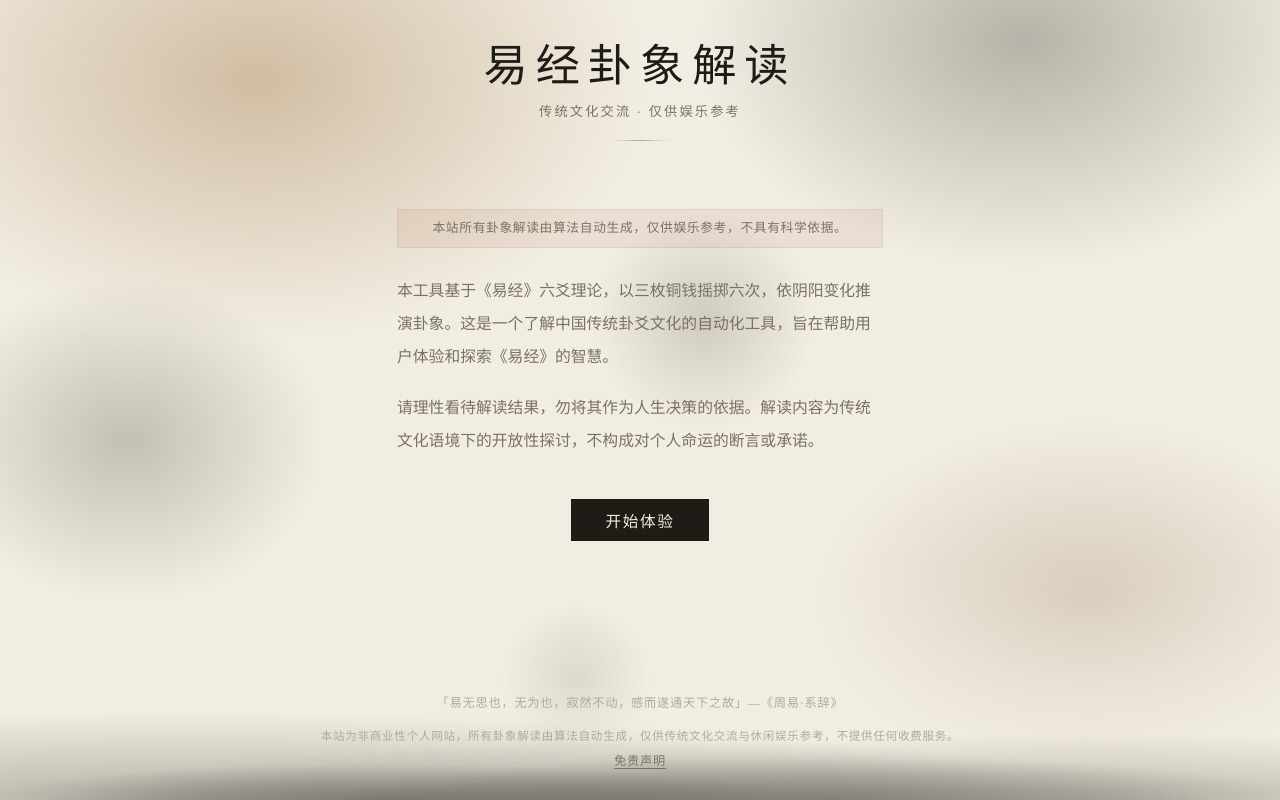
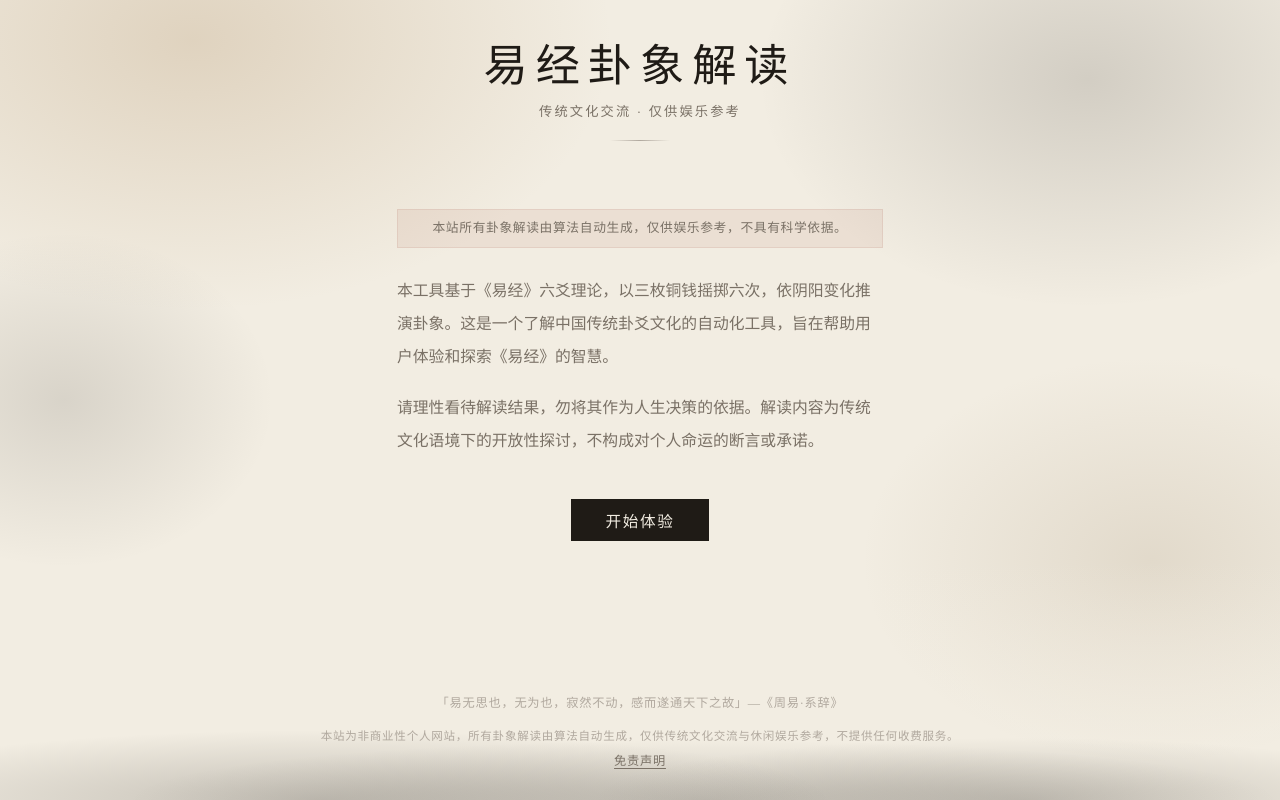
Before and after one commit to ChenyuHeee/tao, a React (Vite) app: page / in a window 1280 px wide. Built offline with nearby package versions, Linux system fonts and the light colour scheme; a web font is replaced by a local one.

Commit message:
Simplify: base on html, fewer larger gradients on body, higher alpha

```diff
--- a/src/styles/reset.css
+++ b/src/styles/reset.css
@@ -10,6 +10,7 @@ html {
   font-size: 17px;
   -webkit-font-smoothing: antialiased;
   -moz-osx-font-smoothing: grayscale;
+  background: var(--bg-silk);
 }
 
 body {
@@ -18,33 +19,23 @@ body {
   color: var(--ink-soft);
   min-height: 100vh;
   background:
-    /* ---- Mountains at the bottom ---- */
-    /* Far left peak */
-    radial-gradient(ellipse 120% 160px at 15% 100%, rgba(31, 27, 22, 0.28) 0%, transparent 55%),
-    /* Far center peak */
-    radial-gradient(ellipse 90% 120px at 50% 100%, rgba(31, 27, 22, 0.20) 0%, transparent 50%),
-    /* Far right peak */
-    radial-gradient(ellipse 100% 130px at 85% 100%, rgba(31, 27, 22, 0.24) 0%, transparent 52%),
     /* Near left hill */
-    radial-gradient(ellipse 70% 80px at 30% 100%, rgba(31, 27, 22, 0.35) 0%, transparent 45%),
+    radial-gradient(ellipse 80% 140px at 25% 100%, rgba(31, 27, 22, 0.22) 0%, transparent 50%),
+    /* Near center hill */
+    radial-gradient(ellipse 90% 120px at 55% 100%, rgba(31, 27, 22, 0.18) 0%, transparent 50%),
     /* Near right hill */
-    radial-gradient(ellipse 80% 90px at 65% 100%, rgba(31, 27, 22, 0.30) 0%, transparent 48%),
-    /* Mist veil over mountains */
-    linear-gradient(to top, rgba(242, 237, 226, 0.65) 0%, transparent 30%),
-    /* Warm parchment patina — upper left */
-    radial-gradient(ellipse 600px 400px at 20% 10%, rgba(180, 150, 110, 0.55) 0%, transparent 65%),
-    /* Cool ink wash — upper right */
-    radial-gradient(ellipse 500px 350px at 80% 5%, rgba(31, 27, 22, 0.28) 0%, transparent 65%),
-    /* Deep ink stain — mid left */
-    radial-gradient(ellipse 300px 250px at 10% 55%, rgba(31, 27, 22, 0.22) 0%, transparent 65%),
-    /* Warm wash — lower right */
-    radial-gradient(ellipse 450px 300px at 85% 75%, rgba(160, 140, 110, 0.35) 0%, transparent 60%),
-    /* Faint ink drop — center */
-    radial-gradient(circle 200px at 55% 40%, rgba(31, 27, 22, 0.16) 0%, transparent 55%),
-    /* Ink bloom — lower center */
-    radial-gradient(circle 150px at 45% 85%, rgba(31, 27, 22, 0.14) 0%, transparent 50%),
+    radial-gradient(ellipse 70% 130px at 80% 100%, rgba(31, 27, 22, 0.20) 0%, transparent 48%),
+    /* Mist veil */
+    linear-gradient(to top, rgba(242, 237, 226, 0.6) 0%, transparent 30%),
+    /* Upper-left warm patina */
+    radial-gradient(ellipse 700px 450px at 15% 5%, rgba(180, 150, 110, 0.30) 0%, transparent 60%),
+    /* Upper-right cool ink */
+    radial-gradient(ellipse 550px 380px at 85% 10%, rgba(31, 27, 22, 0.15) 0%, transparent 60%),
+    /* Mid-left ink stain */
+    radial-gradient(ellipse 350px 280px at 5% 50%, rgba(31, 27, 22, 0.12) 0%, transparent 60%),
+    /* Lower-right warm wash */
+    radial-gradient(ellipse 500px 350px at 90% 70%, rgba(160, 140, 110, 0.20) 0%, transparent 58%),
     var(--bg-silk);
-  background-attachment: fixed;
 }
 
 h1, h2, h3, h4 {
```
